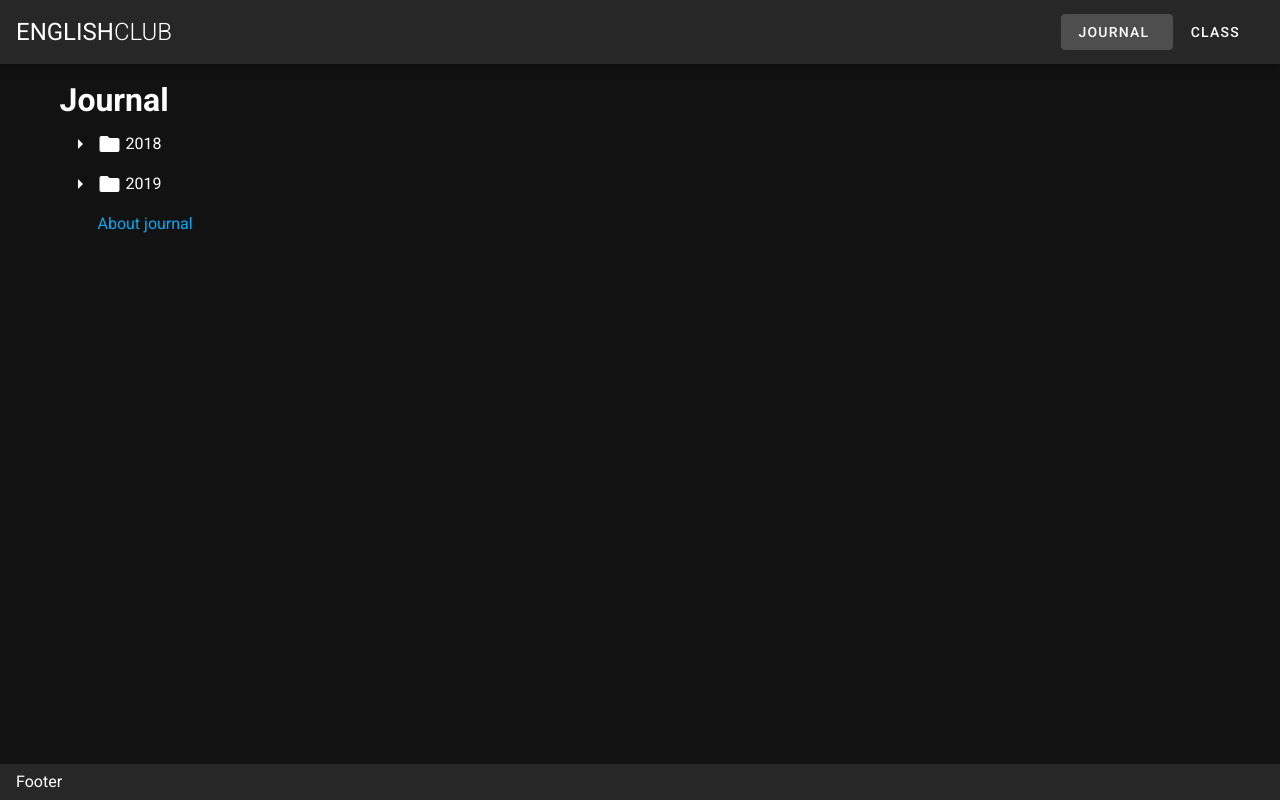
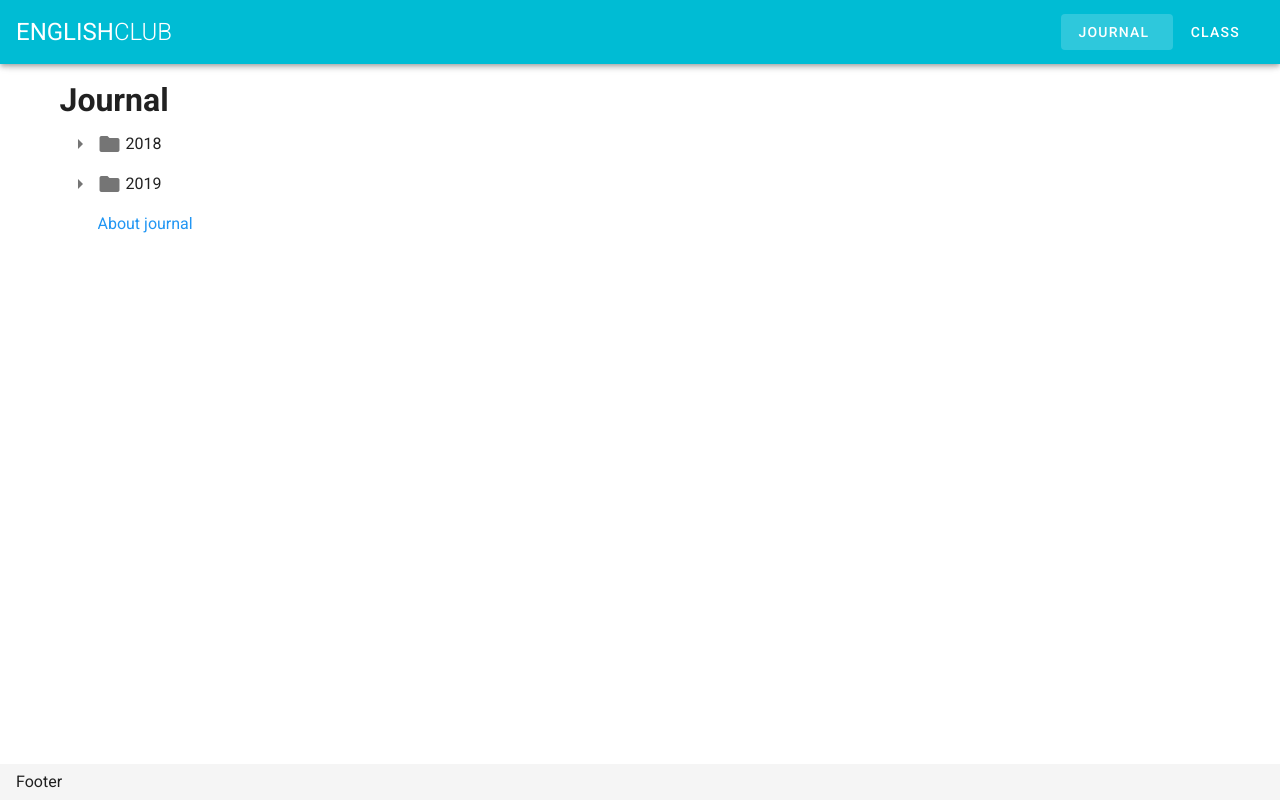
Before and after one commit to timtnleeProject/english-club, a Vue app: page /journals in a window 1280 px wide. Built offline with nearby package versions, Linux system fonts and the light colour scheme.

Commit message:
微調樣式

```diff
--- a/src/App.vue
+++ b/src/App.vue
@@ -1,6 +1,6 @@
 <template>
   <v-app>
-    <v-app-bar app>
+    <v-app-bar app class="cyan white--text">
       <v-toolbar-title class="headline text-uppercase custom-pointer" @click="goHome">
         <span>english</span>
         <span class="font-weight-light">club</span>
@@ -8,12 +8,14 @@
       <v-spacer></v-spacer>
       <v-btn
         text
+        color="white"
         :to="{ name: 'journals' }"
       >
         <span class="mr-2">Journal</span>
       </v-btn>
       <v-btn
         text
+        color="white"
         to="/class"
       >
         <span class="mr-2">Class</span>
--- a/src/plugins/vuetify.js
+++ b/src/plugins/vuetify.js
@@ -6,8 +6,5 @@ Vue.use(Vuetify)
 export default new Vuetify({
   icons: {
     iconfont: 'mdi'
-  },
-  theme: {
-    dark: true
   }
 })
--- a/src/views/Journal.vue
+++ b/src/views/Journal.vue
@@ -7,7 +7,7 @@
       :open-on-click="true"
     >
       <template v-slot:label="{ item, open }">
-        <div v-if="item.children.length === 0" class="custom-pointer light-blue--text" @click="go(item.path)">
+        <div v-if="item.children.length === 0" class="custom-pointer blue--text" @click="go(item.path)">
           {{ item.name }}
         </div>
         <span v-else>
```
Also changed, not shown: src/assets/style/custom.scss (line endings or trailing spaces).
